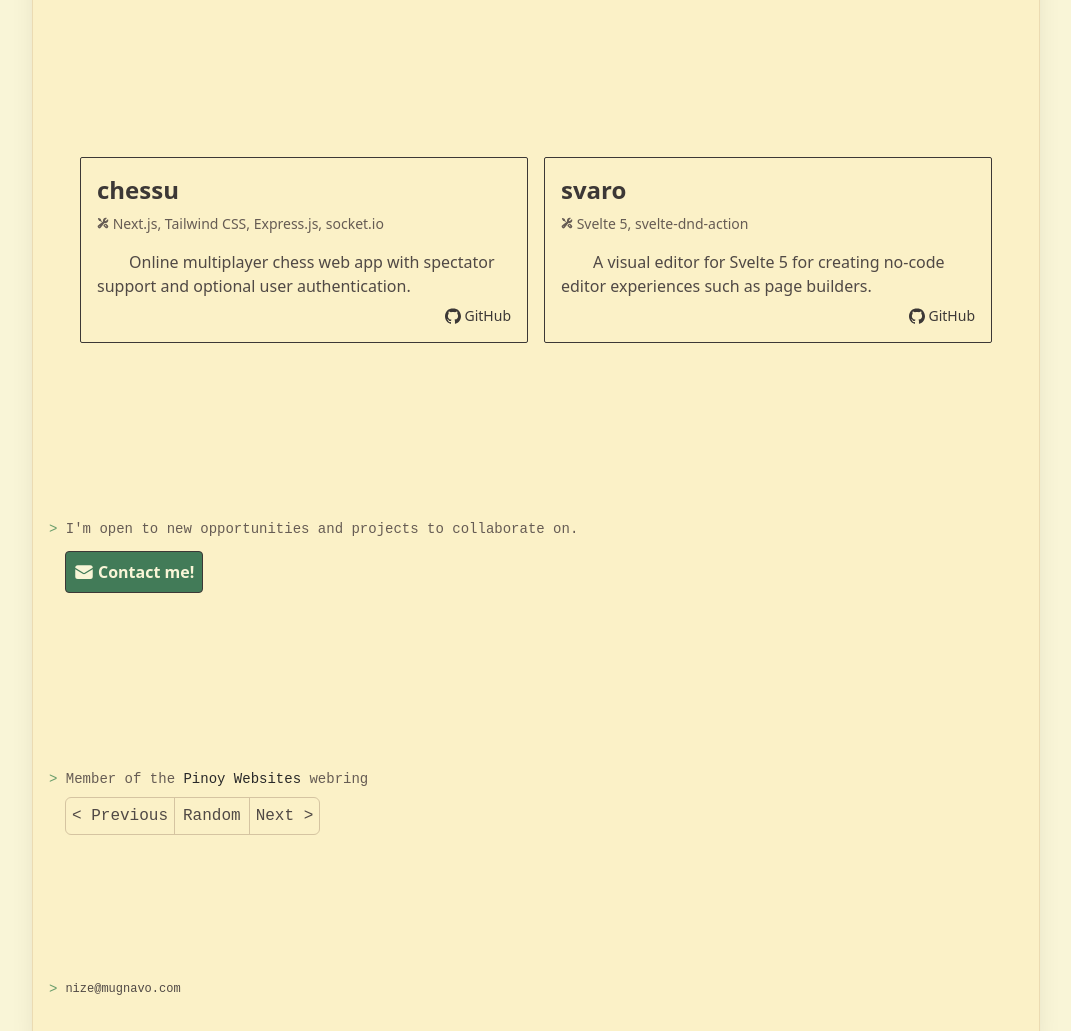
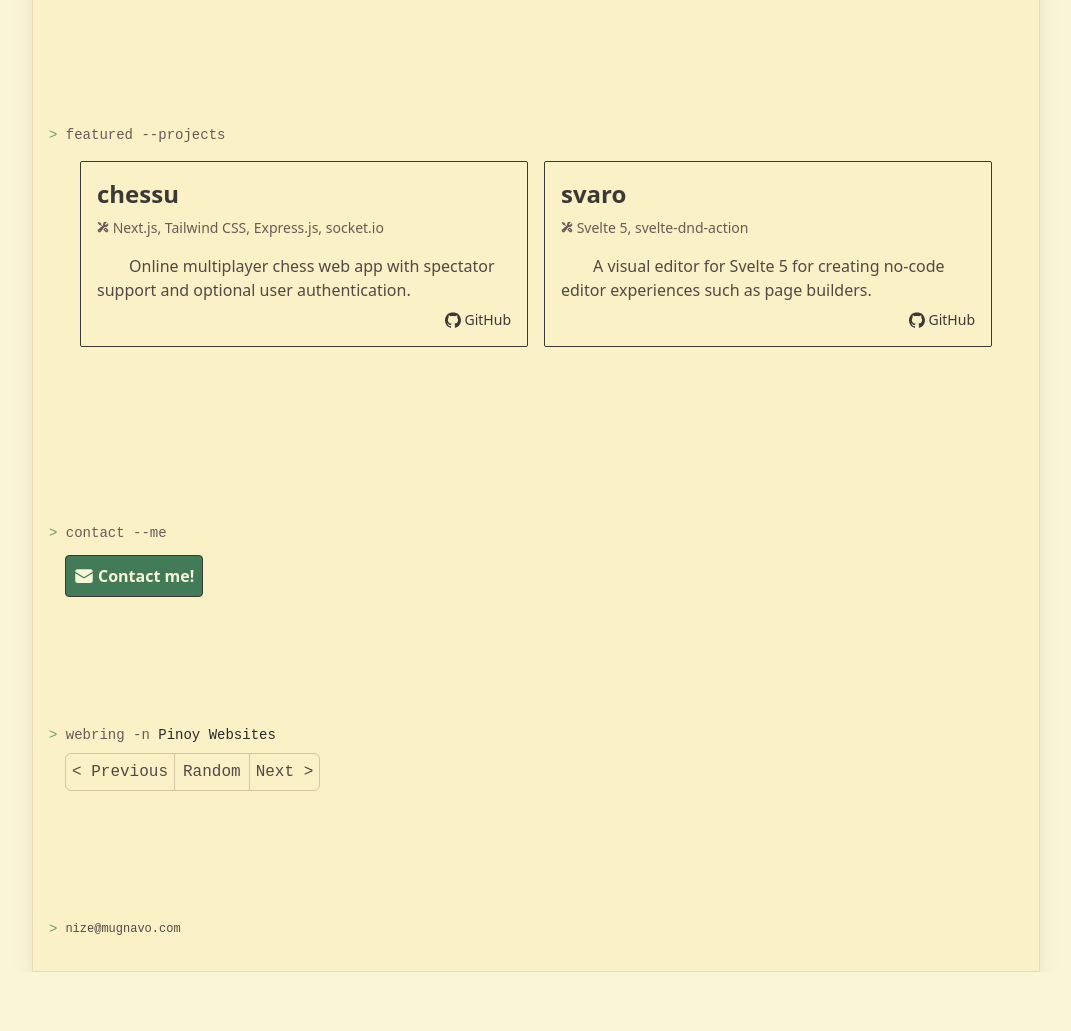
Before and after one commit to dotnize/nize.foo, an Astro site: page / in a window 1280 px wide. Shown: the part 440-1471 px from the top of the page, without its empty margins (104-1175 px from the left). After the commit the page ends 1412 px from the top, so only its background shows below. Built offline with nearby package versions, Linux system fonts and the light colour scheme; Astro itself is replaced by a stand-in of ours; a web font is replaced by a local one.

Commit message:
add terminal commands to homepage

```diff
--- a/src/pages/index.astro
+++ b/src/pages/index.astro
@@ -27,7 +27,7 @@ const featuredProjects: CardProps[] = [
 ---
 
 <BaseLayout>
-  <div class="flex w-full flex-col gap-44 pt-16">
+  <div class="flex w-full flex-col gap-32 pt-16">
     <div class="flex w-full flex-col items-center gap-5">
       <div
         class="flex w-full flex-col items-center justify-center gap-4 text-gruvbox-fg dark:text-gruvboxDark-fg sm:flex-row"
@@ -86,7 +86,8 @@ const featuredProjects: CardProps[] = [
         </a>
       </div>
     </div>
-
+    <div class="mb-12 mt-4 flex flex-col gap-4">
+      <Cmd>featured --projects</Cmd>
       <div class="flex w-full flex-wrap justify-center gap-4 sm:px-4">
         <IntroCard {...featuredProjects[0]}>
           <div slot="subtitle">
@@ -129,9 +130,10 @@ const featuredProjects: CardProps[] = [
           </a>
         </IntroCard>
       </div>
+    </div>
 
     <div class="flex flex-col gap-3">
-      <Cmd>I'm open to new opportunities and projects to collaborate on.</Cmd>
+      <Cmd>contact --me</Cmd>
       <a
         href="/contact/"
         class="nb-shadow ml-2 flex w-fit items-center gap-1 rounded border border-gruvbox-fg bg-gruvbox-aqua2 p-2 font-bold text-gruvbox-bgH transition-all dark:rounded-md dark:border-none dark:shadow-md dark:transition-none dark:hover:bg-gruvbox-aqua dark:hover:text-white sm:ml-4"
@@ -141,13 +143,13 @@ const featuredProjects: CardProps[] = [
       >
     </div>
 
-    <div class="mb-32 flex w-full flex-col gap-2">
+    <div class="mb-28 flex w-full flex-col gap-2">
       <Cmd
-        >Member of the
+        >webring -n
         <a
           class="font-medium text-gruvbox-fg0 hover:underline dark:text-gruvboxDark-fg0"
           href="https://webring.antaresph.dev">Pinoy Websites</a
-        > webring
+        >
       </Cmd>
       <div
         class="ml-2 flex w-fit items-center rounded-md border border-gruvbox-bg2 font-azeret text-sm font-medium dark:border-gruvboxDark-bg1 sm:ml-4 sm:text-base"
```
Lines whose indentation alone changed are shown as unchanged.
